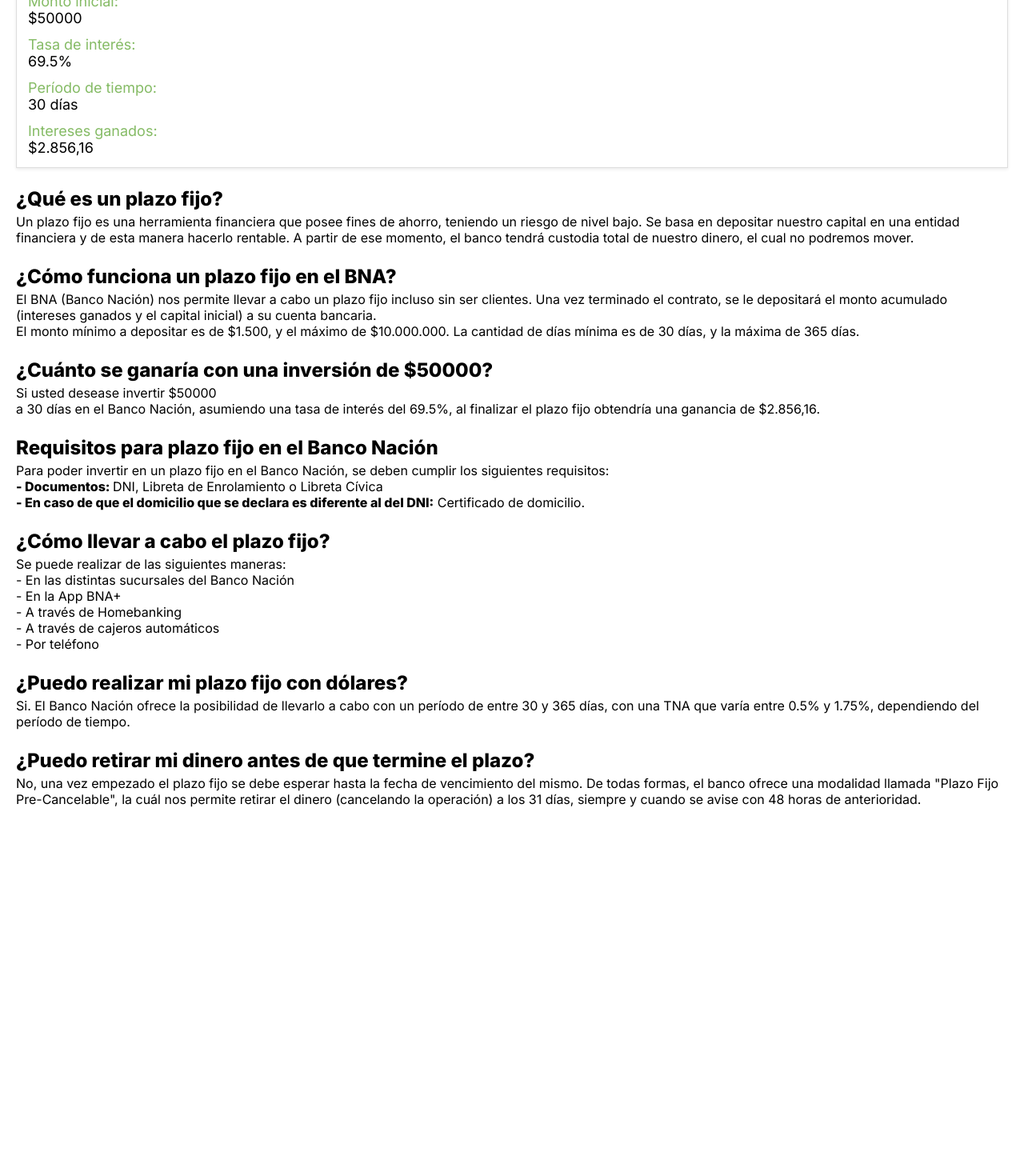
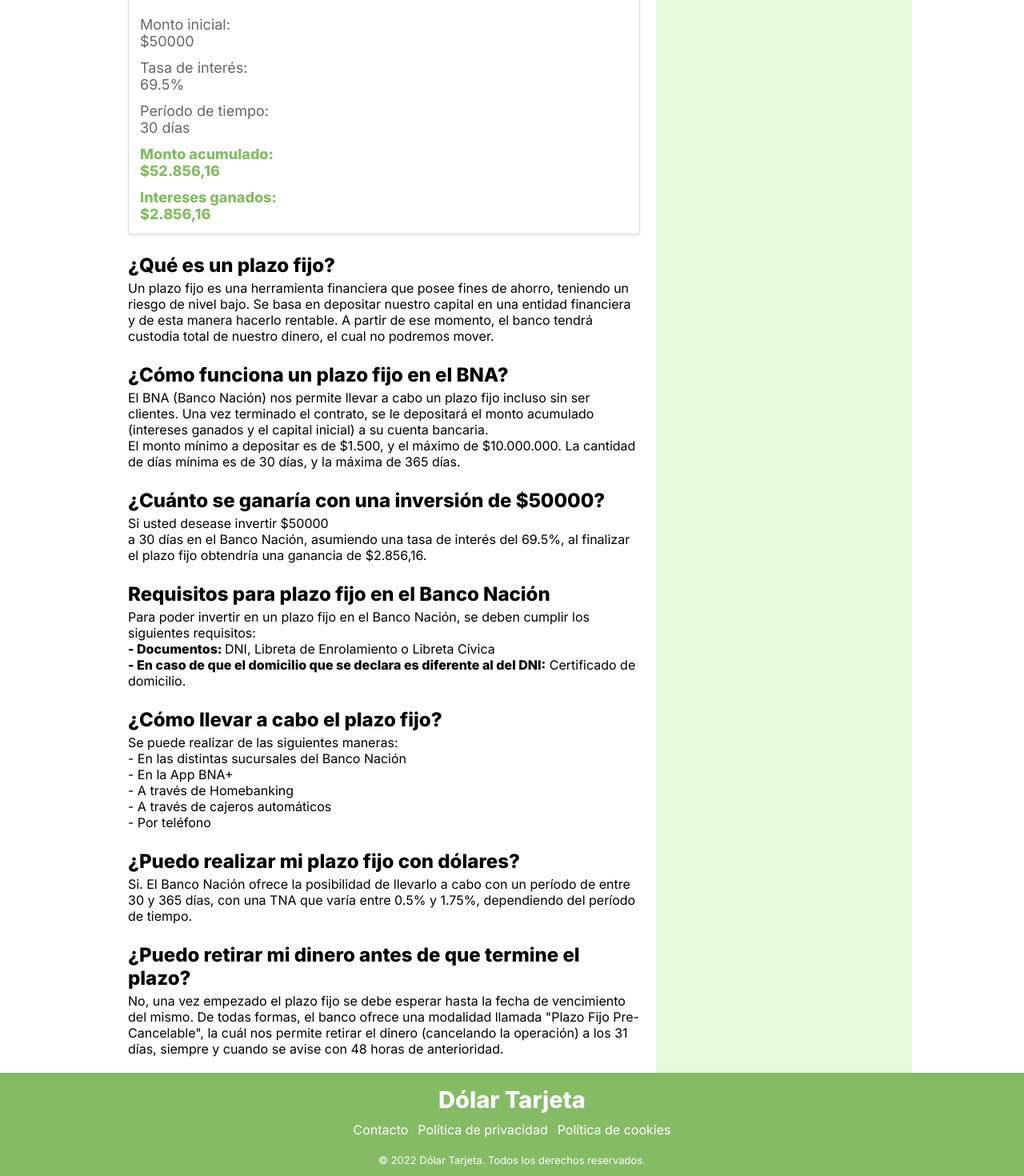
Before and after one commit to axeloehrli/dolar-tarjeta, a Next.js app: page /simuladores/banco-nacion in a window 1280 px wide. Shown: the part 391-1861 px from the top of the page at 80% size. Before the commit the page ends 1420 px from the top, so only its background shows below. Built offline with nearby package versions, Linux system fonts and the light colour scheme.

Commit message:
Added footer

```diff
--- a/classes/PlazoFijo.js
+++ b/classes/PlazoFijo.js
@@ -4,9 +4,19 @@
     this.amount = values.amount
     this.days = values.days
     this.gainedInterest = this.getGainedInterest()
+    this.total = this.getTotal()
+  }
+  getTotal() {
+    const amount = parseFloat(this.amount)
+    const num = amount + this.gainedInterest
+    return num
   }
   getGainedInterest() {
-    const num = this.amount * (this.rate * this.days) / 365
+    const amount = parseFloat(this.amount)
+    const rate = parseFloat(this.rate)
+    const days = parseFloat(this.days)
+
+    const num = amount * (rate * days) / 365
     const rounded = Math.round((num + Number.EPSILON) * 100) / 100
     return rounded
   }
--- /dev/null
+++ b/components/Footer.js
@@ -0,0 +1,23 @@
+import Link from "next/link"
+import styles from "../styles/Footer.module.css"
+export default function Footer() {
+  return (
+    <footer className={styles.footer}>
+      <h2 className={styles.header}>Dólar Tarjeta</h2>
+      <div className={styles.bottom}>
+        <Link href="https://www.instagram.com/axel_oehrli/">
+          <p>Contacto</p>
+        </Link>
+        <Link href="/">
+          <p>Política de privacidad</p>
+        </Link>
+        <Link href="/">
+          <p>Política de cookies</p>
+        </Link>
+      </div>
+      <p className={styles.copyright}>
+        © 2022 Dólar Tarjeta. Todos los derechos reservados.
+      </p>
+    </footer>
+  )
+}
--- a/components/Header.js
+++ b/components/Header.js
@@ -15,7 +15,20 @@
   }
 
   const [isBigScreen, setIsBigScreen] = useState()
+  const [showSmallIcon, setShowSmallIcon] = useState()
   useEffect(() => {
+    setShowSmallIcon(window.innerWidth <= 340 ? true : false)
+    window.addEventListener("resize", () => {
+      if (showSmallIcon && window.innerWidth >= 340) {
+        setShowSmallIcon(false)
+        return
+      }
+      if (!showSmallIcon && window.innerWidth < 340) {
+        setShowSmallIcon(true)
+        return
+      }
+    })
+
     setIsBigScreen(window.innerWidth >= 1000 ? true : false)
     window.addEventListener("resize", () => {
       if (isBigScreen && window.innerWidth < 1000) {
@@ -27,15 +40,15 @@
         return
       }
     })
-  }, [isBigScreen])
+  }, [isBigScreen, showSmallIcon])
 
   return (
     <header className={styles.header}>
       <div className={styles.headerWrapper}>
         <div className={styles.image}>
-          <Image width={30} height={30} src={MenuIcon} alt="menu" onClick={onMenuClick} />
+          <Image width={showSmallIcon ? 20 : 30} height={showSmallIcon ? 20 : 30} src={MenuIcon} alt="menu" onClick={onMenuClick} />
         </div>
-        <h2 className={styles.h2}>Dólar tarjeta</h2>
+        <h2 className={styles.h2}>Dólar Tarjeta</h2>
         {isBigScreen ? <BigScreenNavbar /> : <SmallScreenNavbar showNavbar={showNavbar} toggle={onMenuClick}/>}
       </div>
     </header>
--- a/components/Layout.js
+++ b/components/Layout.js
@@ -1,11 +1,13 @@
 import Header from "./Header"
 import styles from "../styles/Layout.module.css"
+import Footer from "./Footer"
 
 const Layout = ({ children }) => {
   return (
     <div className={styles.layout}>
       <Header />
       {children}
+      <Footer />
     </div>
   )
 }
--- a/pages/_document.js
+++ b/pages/_document.js
@@ -1,6 +1,5 @@
 /* eslint-disable react/no-unescaped-entities */
 import { Html, Head, Main, NextScript } from 'next/document'
-import Script from 'next/script'
 
 export default function Document() {
   return (
--- a/pages/simuladores/banco-nacion.js
+++ b/pages/simuladores/banco-nacion.js
@@ -2,6 +2,7 @@
 import styles from "../../styles/plazo-fijo-banco-nacion.module.css"
 import PlazoFijo from "../../classes/PlazoFijo"
 import { useState } from "react"
+import Image from "next/image"
 export default function PlazoFijoBancoNacion() {
   const [plazoFijo, setPlazoFijo] = useState(new PlazoFijo({ rate: 0.695, amount: 50000, days: 30 }))
   const [amountInput, setAmountInput] = useState(50000)
@@ -33,6 +34,7 @@
 
   const [showDropdown, setShowDropdown] = useState(false)
   return (
+    <div className={styles.container}>
       <main className={styles.main}>
         <h1 className={styles.header}>Simulador Plazo Fijo Banco Nación</h1>
         <div className={styles.inputs}>
@@ -76,7 +78,11 @@
               <label>Período de tiempo:</label>
               <p>{plazoFijo.days} {plazoFijo.days === 1 ? "día" : "días"}</p>
             </div>
-          <div className={styles.resultContainer}>
+            <div className={styles.resultContainerImportant}>
+              <label>Monto acumulado:</label>
+              <p>{formatter.format(plazoFijo.total).replace(/\s+/g, '')}</p>
+            </div>
+            <div className={styles.resultContainerImportant}>
               <label>Intereses ganados:</label>
               <p>{formatter.format(plazoFijo.gainedInterest).replace(/\s+/g, '')}</p>
             </div>
@@ -154,5 +160,9 @@
           </div>
         </div>
       </main>
+      <aside className={styles.aside}>
+
+      </aside>
+    </div >
   )
 }
--- /dev/null
+++ b/styles/Footer.module.css
@@ -0,0 +1,33 @@
+.footer {
+  background-color: #85BB65;
+  padding: 6px;
+}
+
+.header {
+  width: fit-content;
+  margin: auto;
+  color: white;
+  padding: 10px;
+  font-size: 29px;
+}
+
+.bottom {
+  padding-bottom: 20px;
+  width: 80%;
+  margin: auto;
+  display: flex;
+  flex-wrap: wrap;
+  gap: 12px;
+  justify-content: center;
+  color: white;
+}
+.bottom > p {
+  cursor: pointer;
+}
+.copyright {
+  padding: 0 10px;
+  padding-bottom: 6px;
+  color: white;
+  font-size: 13px;
+  text-align: center;
+}
--- a/styles/Header.module.css
+++ b/styles/Header.module.css
@@ -137,3 +137,12 @@
     display: none;
   }
 }
+
+@media (max-width: 340px) {
+  .image {
+    padding-left: 12px;
+  }
+  .headerWrapper {
+    padding: 14px 6px;
+  }
+}
--- a/styles/Home.module.css
+++ b/styles/Home.module.css
@@ -77,7 +77,7 @@
 }
 
 .infoP {
-  color: rgb(31, 30, 30);
+  color: rgb(104, 102, 102);
   font-size: 18px;
 }
 
--- a/styles/plazo-fijo-banco-nacion.module.css
+++ b/styles/plazo-fijo-banco-nacion.module.css
@@ -1,15 +1,29 @@
+.container {
+  max-width: 1000px;
+  margin: auto;
+  display: flex;
+  justify-content: center;
+}
 .main {
   padding: 20px;
+  max-width: 1000px;
+  flex: 2;
+}
+.aside {
+  display: none;
+  flex: 1;
+  background-color: #d9f8c8b2;
 }
 .header {
+  margin-bottom: 14px;
   color: rgb(34, 34, 34);
   font-size: 24px
 }
 
 .inputs {
+  padding: 14px;
   border: 1px solid rgb(221, 221, 221);
   box-shadow: 0 .125rem .25rem rgba(0,0,0,.075)!important;
-  padding: 14px;
   display: flex;
   flex-direction: column;
   gap: 12px;
@@ -25,8 +39,6 @@
 .inputContainer > label {
   font-size: 18px;
   font-weight: 500;
-  color: #85BB65;
-
 }
 
 .inputContainer > input {
@@ -96,11 +108,24 @@
 }
 
 .resultContainer > label {
-  color: #85BB65;
+  color: rgb(104, 102, 102);
   font-size: 18px;
 }
 
 .resultContainer > p {
+  color: rgb(104, 102, 102);
+  font-size: 18px;
+}
+
+.resultContainerImportant > label {
+  color: #85BB65;
+  font-weight: bolder;
+  font-size: 18px;
+}
+
+.resultContainerImportant > p {
+  color: #85BB65;
+  font-weight: bolder;
   font-size: 18px;
 }
 
@@ -116,3 +141,30 @@
   flex-direction: column;
   gap: 4px;
 }
+
+@media (min-width: 500px) {
+  .header {
+    font-size: 30px;
+  }
+}
+
+@media (min-width:600px) {
+  .main {
+    padding: 20px 56px;
+  }
+}
+
+@media (min-width:700px) {
+  .header {
+    font-size: 36px;
+  }
+}
+
+@media (min-width:1000px) {
+  .main {
+    padding: 20px;
+  }
+  .aside {
+    display: block;
+  }
+}
```
Lines whose indentation alone changed are shown as unchanged.
